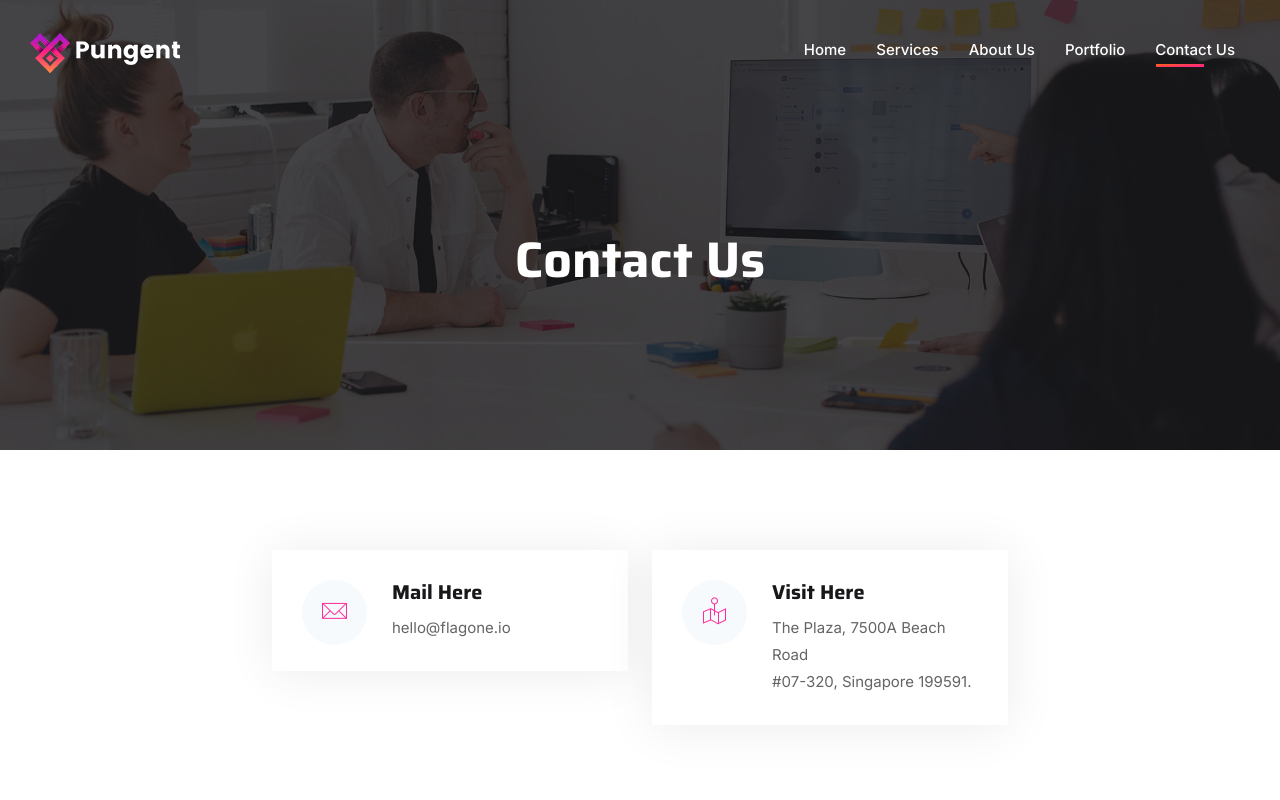
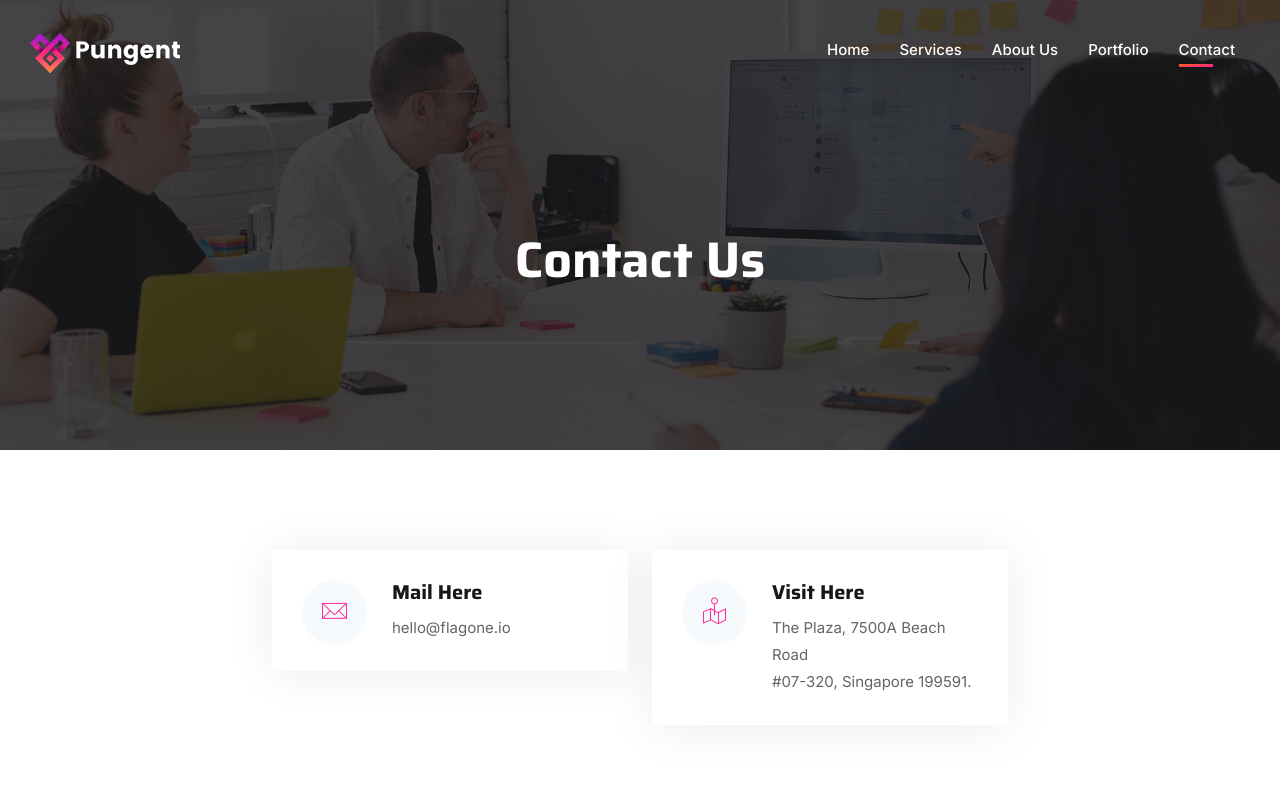
Before and after one commit to warrenseah/flagoneIo, a Next.js app: page /contact in a window 1280 px wide. Shown: the top 800 px of the page. Built offline with nearby package versions, Linux system fonts and the light colour scheme.

Commit message:
Update SinglePageNavbarDark.js

```diff
--- a/components/Layouts/SinglePageNavbarDark.js
+++ b/components/Layouts/SinglePageNavbarDark.js
@@ -84,7 +84,7 @@
 
                 <li className="nav-item">
                   <Link href="/contact" activeClassName="active">
-                    <a className="nav-link">Contact Us</a>
+                    <a className="nav-link">Contact</a>
                   </Link>
                 </li>
               </ul>
```
